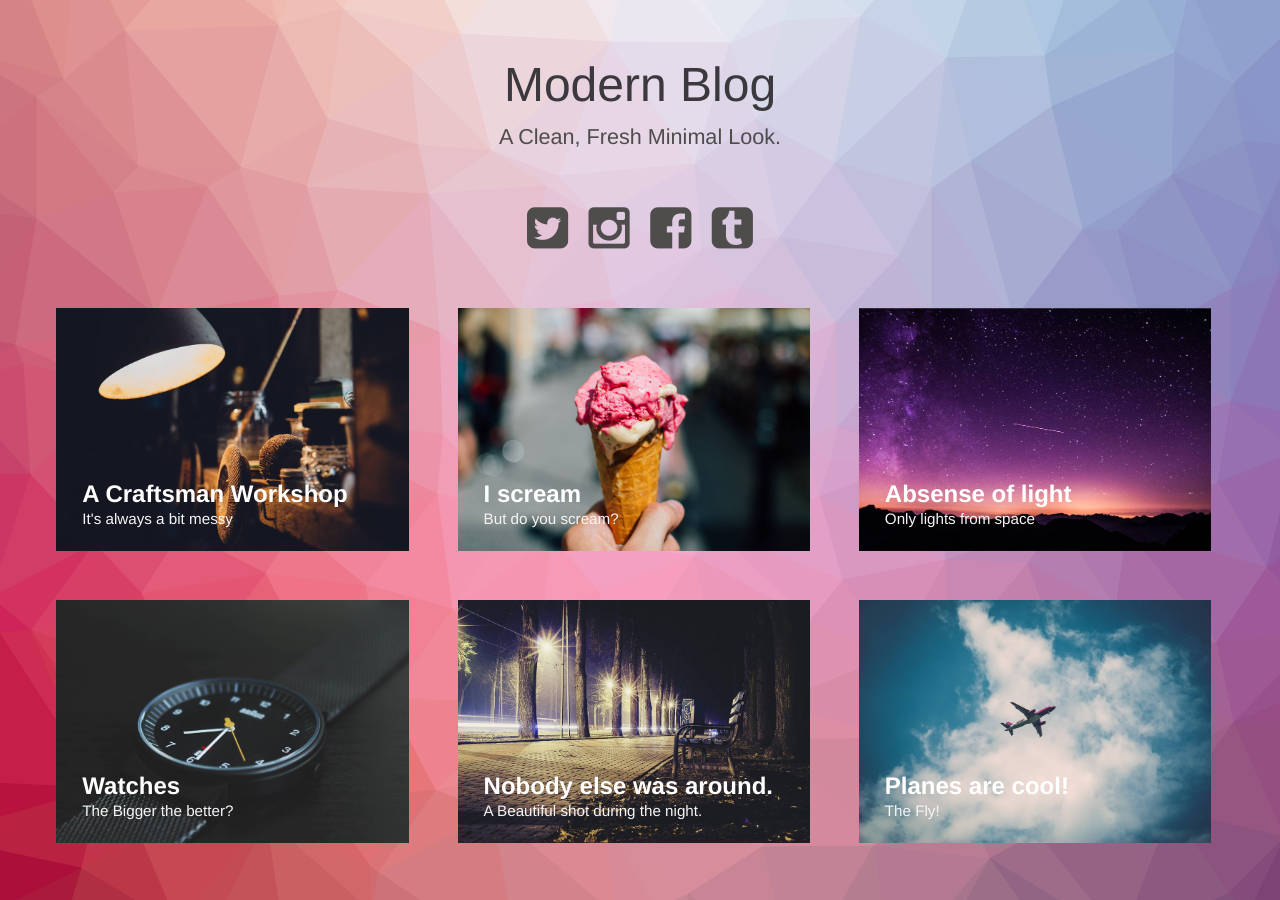
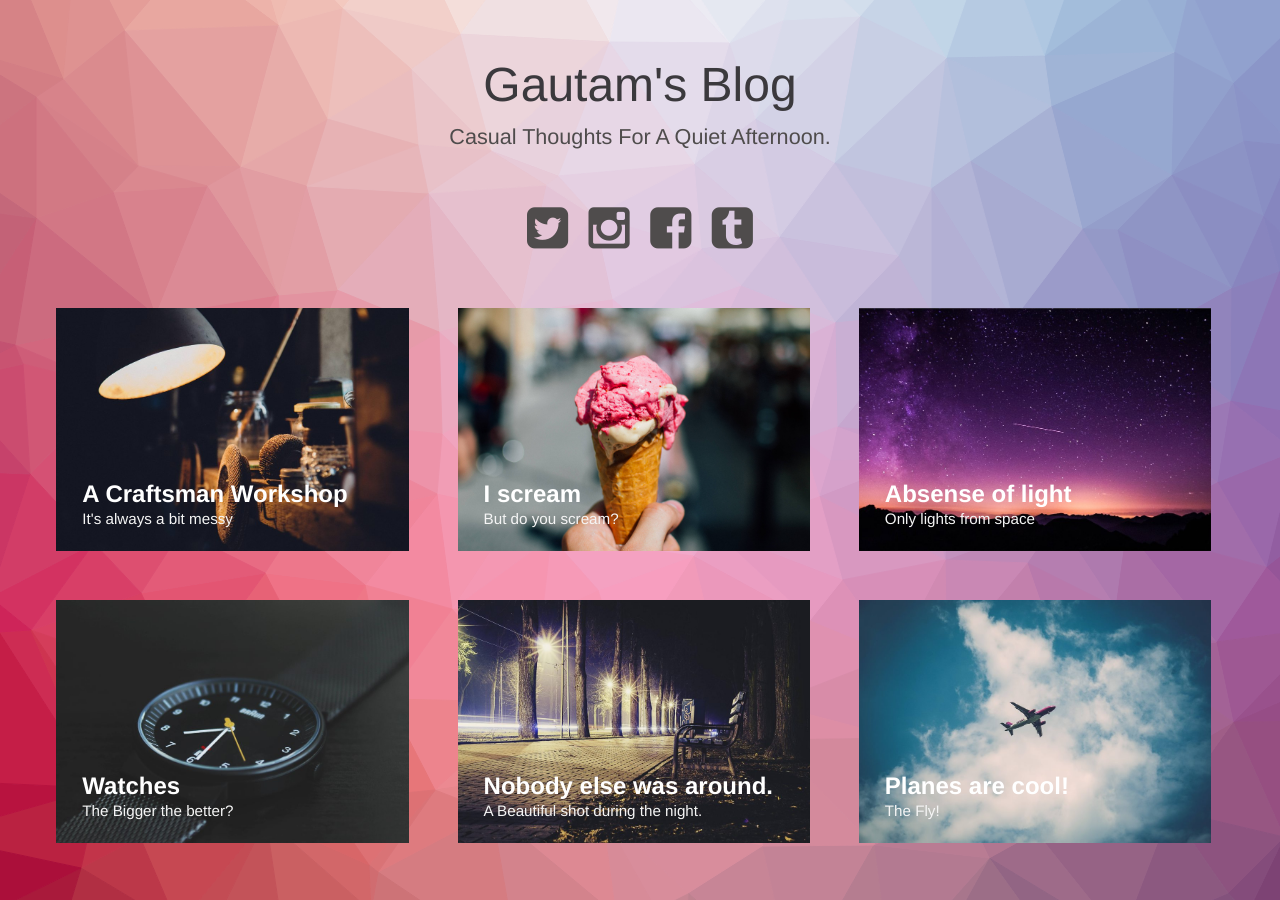
Before and after one commit to CapSkyHook/CapSkyHook.github.io, a Jekyll site: the page built from index.html, in a window 1280 px wide. Built offline with Jekyll 4.4.1, drawn with Linux system fonts in a browser that asks for light colours.

Commit message:
Chnage title

```diff
--- a/index.html
+++ b/index.html
@@ -28,7 +28,7 @@ layout: compress
 <body class="body">
 <div class="container">
     <header class="header">
-        <h1>Modern Blog<span>A Clean, Fresh Minimal Look.</span></h1>
+        <h1>Gautam's Blog<span>Casual Thoughts For A Quiet Afternoon.</span></h1>
         <nav class="links">
             <a href="#"><i class="fa fa-twitter-square fa-3x"></i></a>
             <a href="#"><i class="fa fa-instagram fa-3x"></i></a>
```
Also changed, not shown: README.md.
